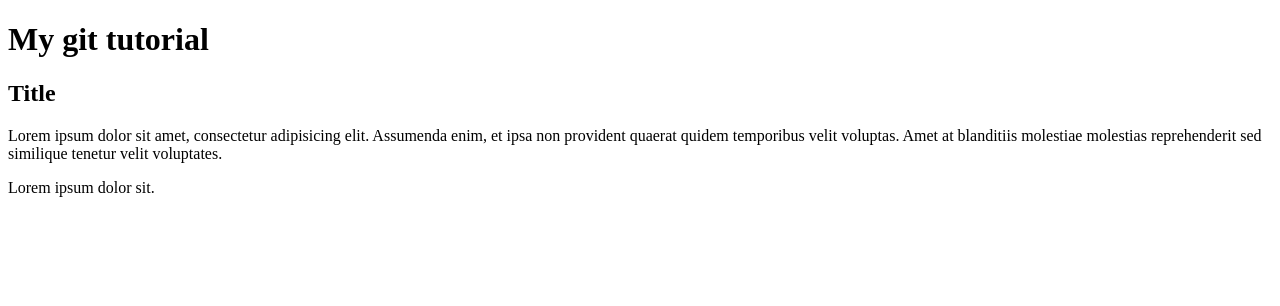
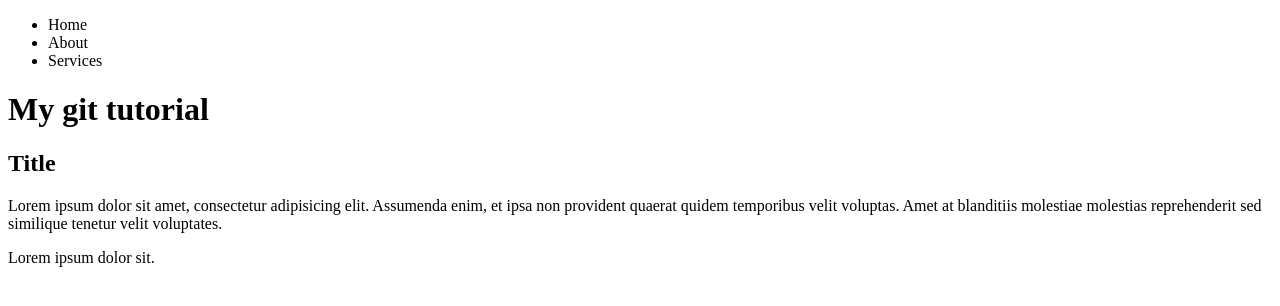
Before and after one commit to shakhbozv/onlinestoretest, a plain HTML site: page index.html in a window 1280 px wide. Drawn offline with Linux system fonts and the light colour scheme.

Commit message:
added navbar

```diff
--- a/index.html
+++ b/index.html
@@ -8,6 +8,13 @@
     <title>Git Tutorial</title>
 </head>
 <body>
+<nav>
+    <ul>
+        <li>Home</li>
+        <li>About</li>
+        <li>Services</li>
+    </ul>
+</nav>
 <h1>My git tutorial</h1>
 
 <section>
```
